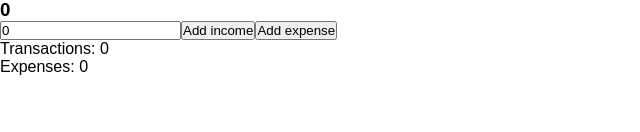
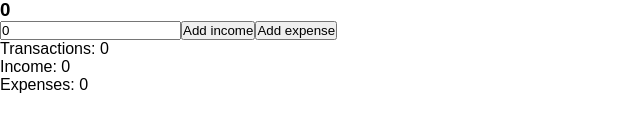
Before and after one commit to kugicode/FinanceDashboard, a React (Vite) app: page / in a window 1280 px wide. Shown: the part 238-370 px from the top of the page, without its empty margins (0-640 px from the left). Built offline with nearby package versions, Linux system fonts and the light colour scheme.

Commit message:
Added income total and starting to add local storage

```diff
--- a/src/App.jsx
+++ b/src/App.jsx
@@ -8,6 +8,10 @@ function App() {
   const [expenses, setExpenses] = useState(0);
   const [amount, setAmount] = useState(0);
   const [transactions, setTransactions] = useState([]);
+
+  const filtered = transactions.filter(item => item.type === "income");
+
+  filtered.reduce((acc, cur) => acc + cur.amount, 0);
 
   const balance = income - expenses;
 
@@ -60,6 +64,7 @@ function App() {
         )}
       </ul>
       <p>Transactions: {transactions.length}</p>
+      <p>Income: {transactions.filter(item => item.type === 'income').length}</p>
       <p>Expenses: {transactions.filter(item => item.type === 'expense').length}</p>
     </div>
   )
```
